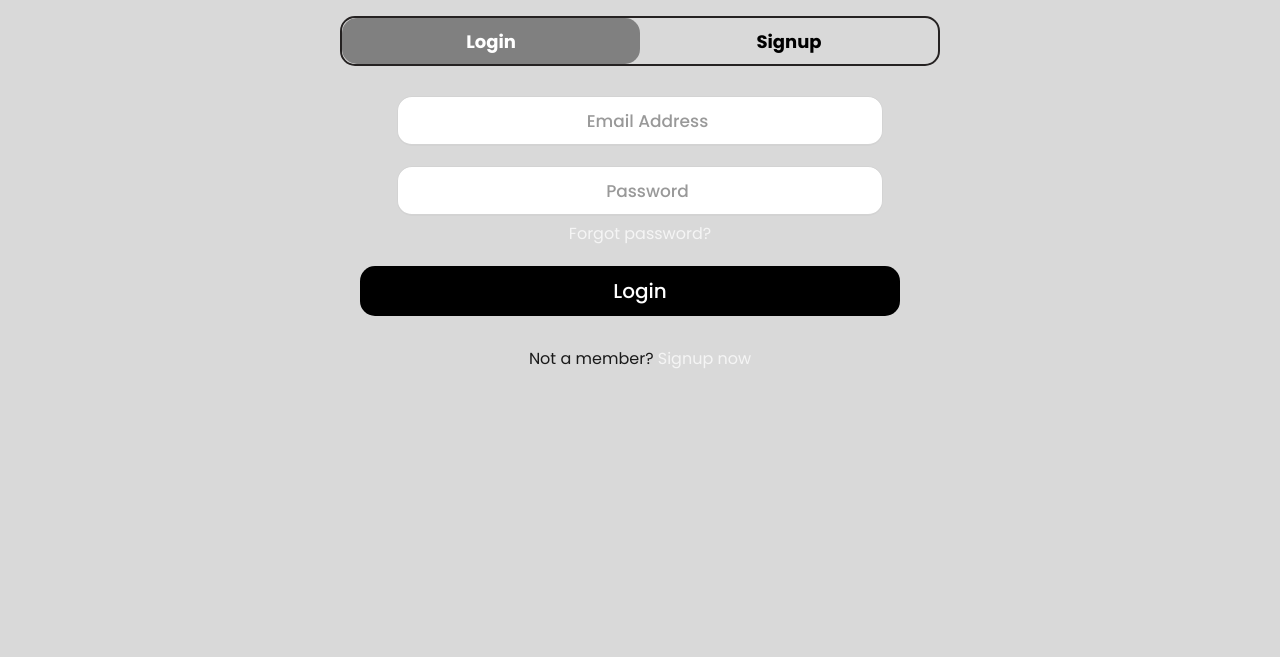
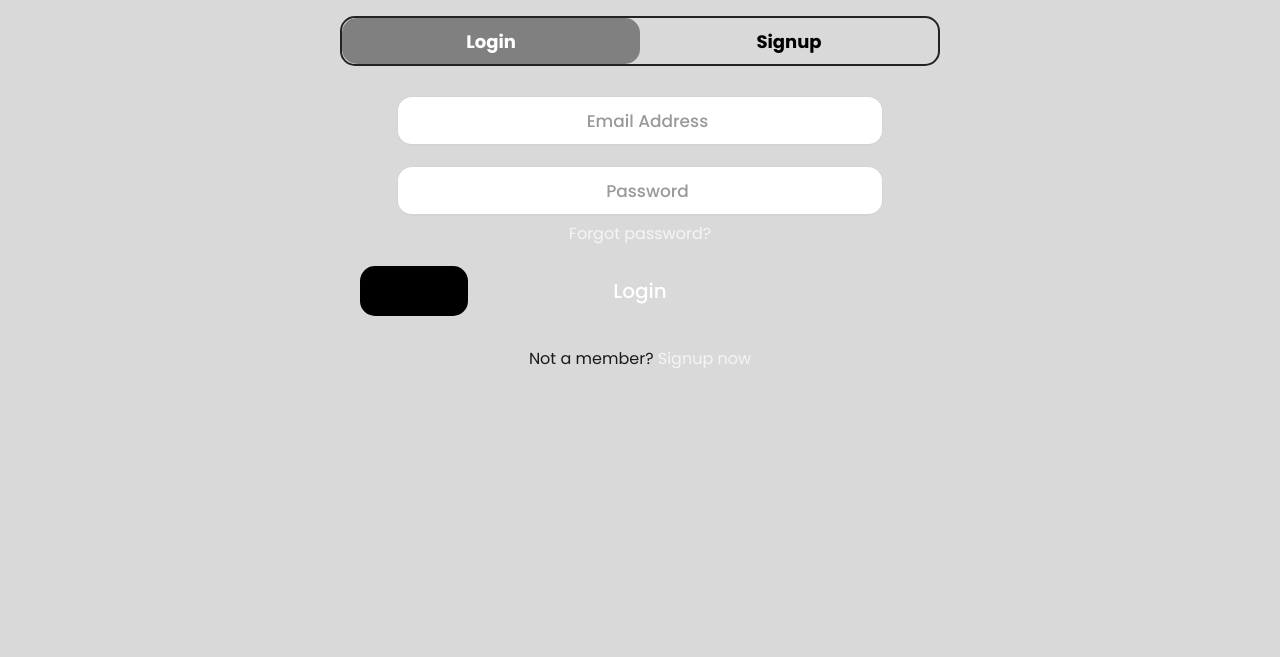
Before and after one commit to Joelkkimani/Frantikie, a plain HTML site: page join.html in a window 1280 px wide. Shown: the part 263-920 px from the top of the page. Drawn offline with Linux system fonts and the light colour scheme.

Commit message:
Update join.html

```diff
--- a/join.html
+++ b/join.html
@@ -290,7 +290,7 @@ margin-left:25px;
 }
 form .btn .btn-layer {
   height: 100%;
-  width: 300%;
+  width: 120%;
   position: absolute;
   left: -100%;
   background:black;
```
